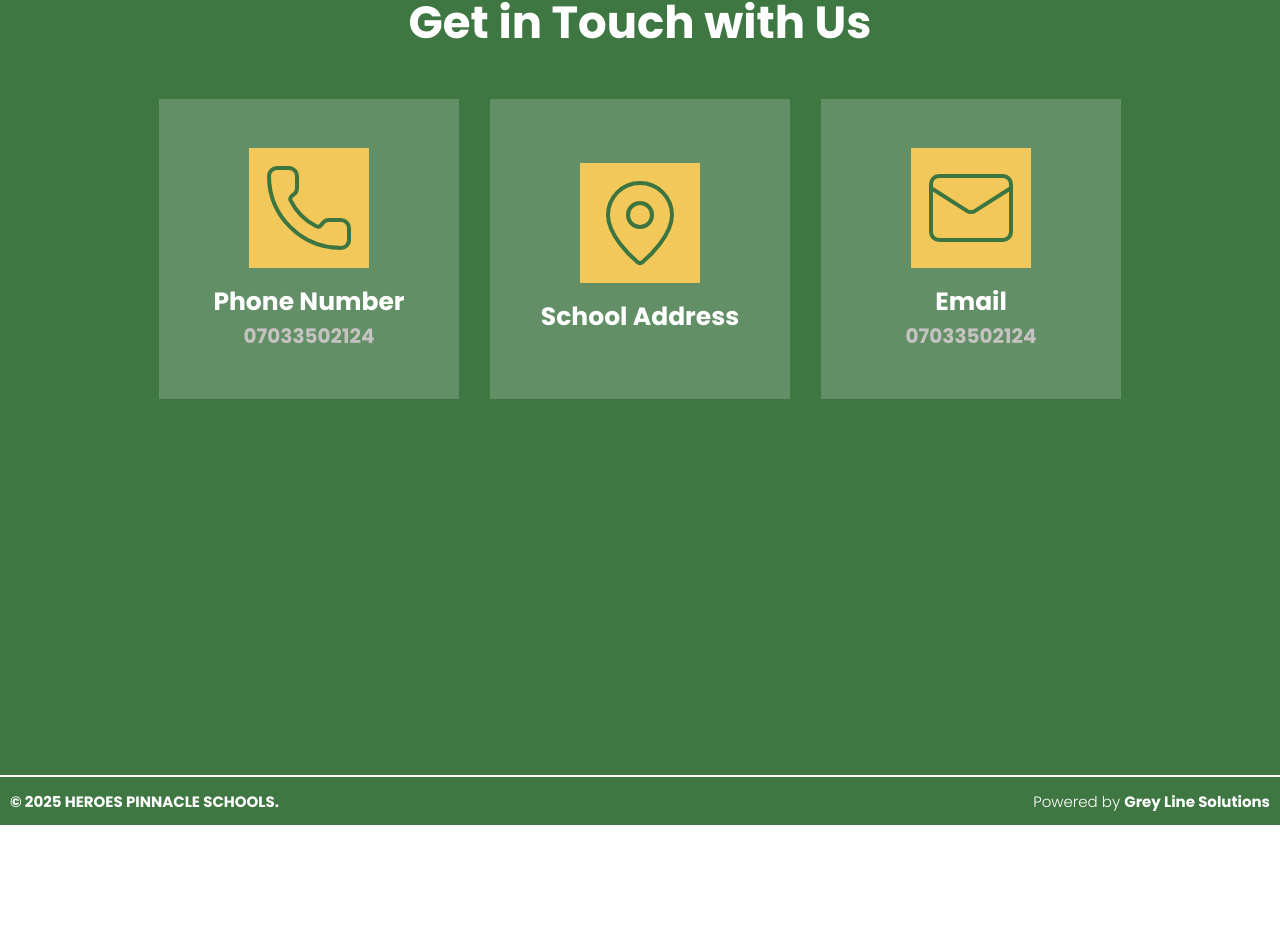
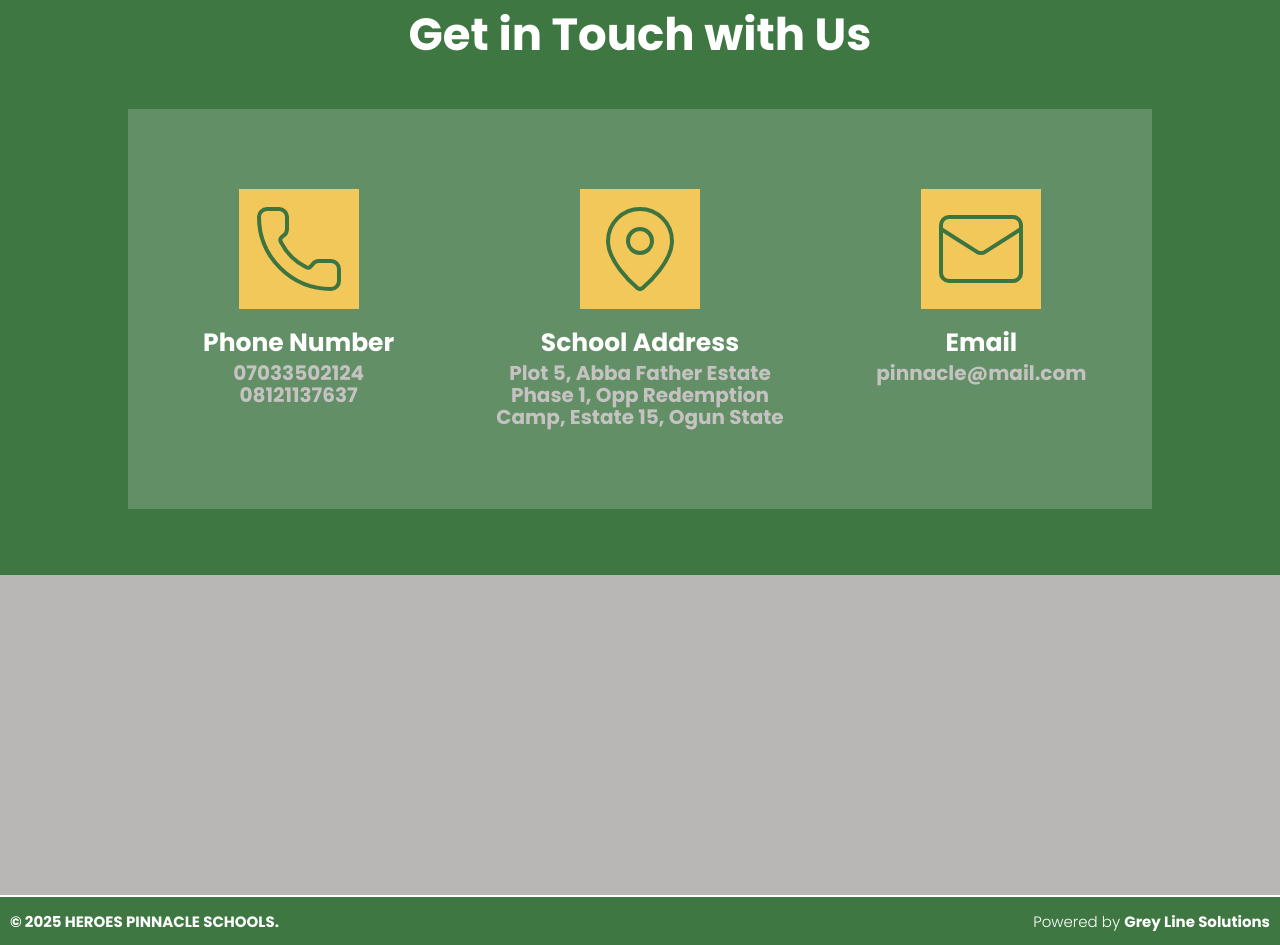
Before and after one commit to Percivalxxvi/hpinnacle, a React (Vite) app: page /contact in a window 1280 px wide. Shown: the part 265-1210 px from the top of the page. Before the commit the page ends 1090 px from the top, so only its background shows below. Built offline with nearby package versions, Linux system fonts and the light colour scheme; a web font is replaced by a local one.

Commit message:
version 2.1.2

```diff
--- a/components/Cnct.css
+++ b/components/Cnct.css
@@ -2,9 +2,9 @@
     display: flex;
     flex-direction: column;
     align-items: center;
-    justify-content: center;
-    height: 300px;
-    width: 300px;
+    justify-content:flex-start;
+    height: 400px;
+    width: 350px;
     background-color: #3e7742;
     background: rgba(237, 237, 237, 0.2);
     transition: 0.3s;
@@ -13,6 +13,7 @@
     display: flex;
     height: 120px;
     width: 120px;
+    margin-top: 80px;
     align-items: center;
     justify-content: center;
     background-color: #f3c85a;
@@ -36,12 +37,20 @@
 .cnct h1{
     font-size: 20px;
     color: #c5c2c2;
+    text-align: center;
+    width: 90%;
+    line-height: 1.1;
+    /* background-color: chartreuse; */
 }
 
 @media(width<=800px){
     .cnct{
-        height: 250px;
+        height: 350px;
         width: 300px;
+        justify-content: center;
+    }
+    .cnct-icon{
+        margin-top: 0px;
     }
     .cnct h2{
         margin-top: 5px;
--- a/components/Cnct.jsx
+++ b/components/Cnct.jsx
@@ -2,12 +2,8 @@ import React, { useState } from 'react'
 import './Cnct.css'
 
 
-const Cnct = ({image,txt,txt2}) => {
+const Cnct = ({image,txt,txt2,txt3}) => {
     const [flip,setFlip]=useState(false)
-    const imageStyle = {
-    transition: 'transform 0.5s ease',
-    // transform: isRotated ? 'rotate(360deg)' : 'rotate(0deg)',
-  }
   return (
     <div
     onMouseEnter={()=>setFlip(true)}
@@ -18,6 +14,7 @@ const Cnct = ({image,txt,txt2}) => {
         </div>
         <h2>{txt}</h2>
         <h1>{txt2}</h1>
+        <h1>{txt3}</h1>
     </div>
   )
 }
--- a/pages/Contact.css
+++ b/pages/Contact.css
@@ -1,9 +1,11 @@
 .contact1{
     display: flex;
     flex-direction: column;
-    height: 100vh;
+    align-items: center;
+    justify-content: center;
+    height: 75vh;
     width:100%;
-    background-color: red;
+    /* background-color: red; */
     background-color: #3e7742;
 }
 .cnt1{
@@ -11,7 +13,7 @@
     flex-direction: column;
     align-items: center;
     justify-content: center;
-    height: 60%;
+    height: 100%;
     width: 100%;
     /* background-color: chartreuse; */
 }
@@ -26,17 +28,31 @@
     /* gap: 100px; */
     height: 80%;
     width: 80%;
+
     background-color: tomato;
     background: rgba(237, 237, 237, 0.2);
     background-color: #3e7742;
 }
+.cnt2{
+    display: flex;
+    height: 40vh;
+    width: 100%;
+    background: rgba(168, 164, 164, 0.8);
+}
 
 @media(width<=800px){
+    .contact1{
+        justify-content:flex-start;
+        height: fit-content;
+    }
     .cnt1{
+        /* background-color: red; */
         height: fit-content;
+        padding-bottom: 95px;
     }
     .cnt1 h1{
         margin-top: 15px;
+        padding-bottom: 10px;
         font-size: 35px;
         color: white;
     }
@@ -44,7 +60,9 @@
         flex-direction: column;
         height: fit-content;
         gap: 30px;
-        padding-top: 15px;
         padding-bottom: 15px;
     }
+    .cnt2{
+        height: 40vh;
+    }
 }
--- a/pages/Contact.jsx
+++ b/pages/Contact.jsx
@@ -29,16 +29,19 @@ const Contact = () => {
                     <Cnct image={phone}
                     txt={'Phone Number'}
                     txt2={'07033502124'}
+                    txt3={'08121137637'}
                      />
                     <Cnct image={mappin}
                     txt={'School Address'}
-                    txt2={''}/>
+                    txt2={'Plot 5, Abba Father Estate Phase 1, Opp Redemption Camp, Estate 15, Ogun State'}/>
                     <Cnct image={mail}
                     txt={'Email'}
-                    txt2={'07033502124'}/>
+                    txt2={'pinnacle@mail.com'}/>
                 </div>
-                {/* <Hotel size={64}/> */}
             </div>
+      </div>
+      <div className='cnt2'>
+
       </div>
       <Footer/>
     </div>
```
